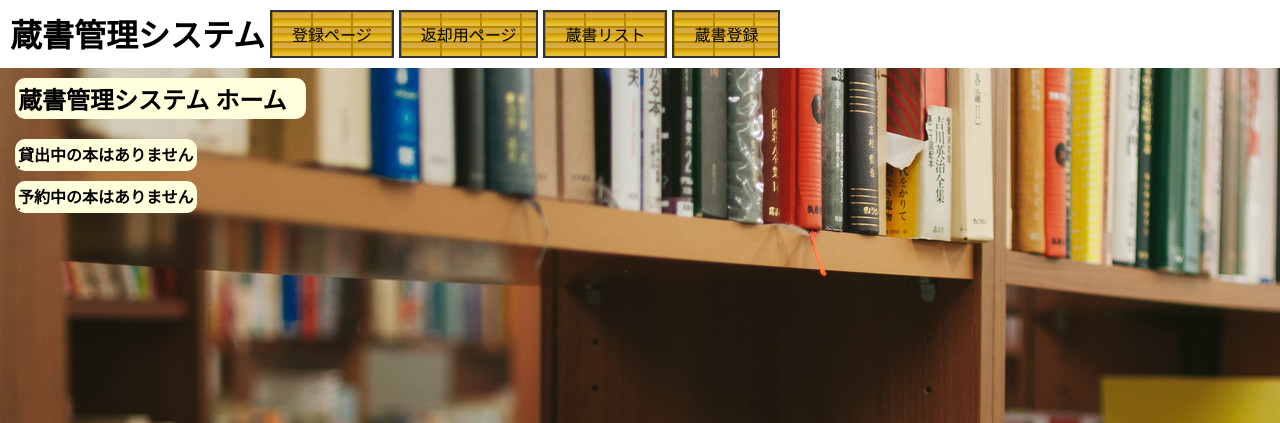
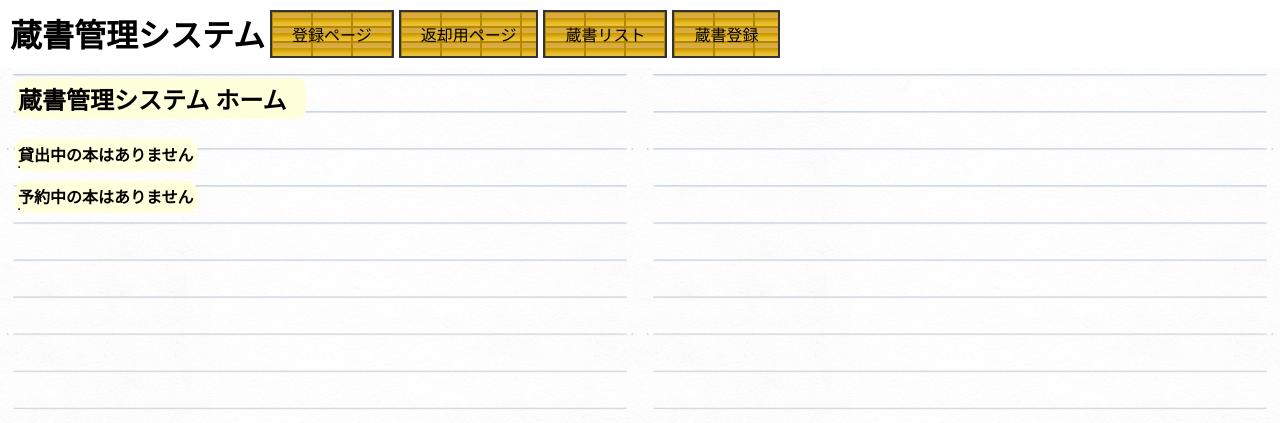
Before and after one commit to isso0424/zosyo, a Django app: page /registration/home in a window 1280 px wide. Shown: the top 423 px of the page. Run offline with Django 3.2, Linux system fonts and the light colour scheme; data comes from the database, SQL or seed files in the repository; both versions use the stored data as it was after the commit.

Commit message:
created 6/7

```diff
--- a/registration/static/css/base.css
+++ b/registration/static/css/base.css
@@ -11,7 +11,7 @@
 }
 body{
     margin: 0px;
-    background-image: url(/static/pictures/zosyo_background.jpg);
+    background-image: url(/static/pictures/like_note2.png);
     background: brightness(60%);
 }
 .name{
--- a/registration/views.py
+++ b/registration/views.py
@@ -36,6 +36,7 @@ def index(request):
                     d = {'form': form, 'error_reseva': True}
             else:
                 regist.who_want = 'なし'
+                Registration.objects.filter(book=regist.book).delete()
                 Registration.objects.create(book=regist.book, user=regist.user, day=regist.day,
                                             status='貸出中', mail=regist.mail, who_want=regist.who_want)
                 return redirect('regist:regist')
```
Also changed, not shown: db.sqlite3, registration/static/pictures/like_note2.png (added).
